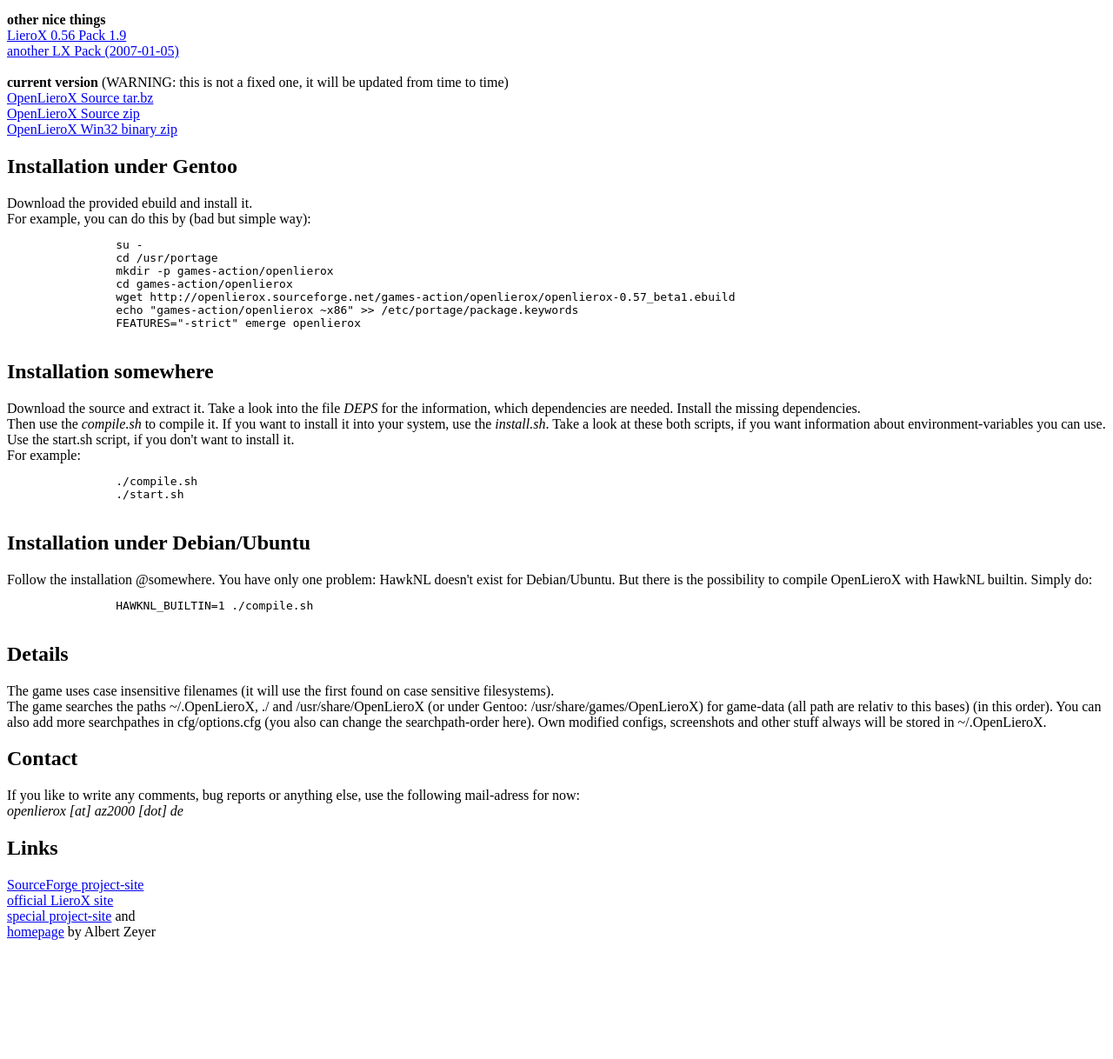
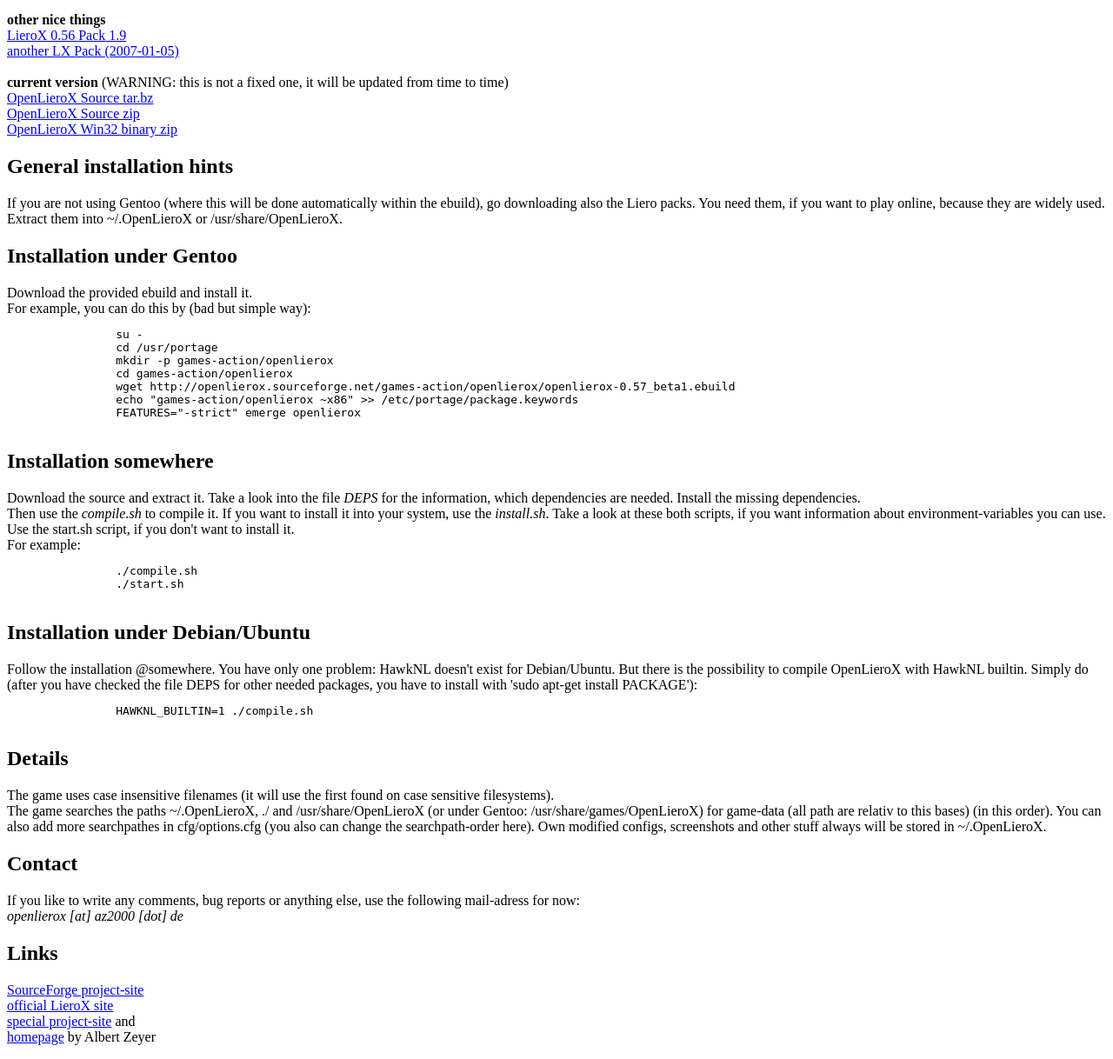
Before and after one commit to albertz/openlierox-distrib, a PHP site: page / in a window 1280 px wide. Shown: the part 1455-2673 px from the top of the page at 87% size. Before the commit the page ends 2536 px from the top, so only its background shows below. Run offline with PHP 8.4, Linux system fonts and the light colour scheme.

Commit message:
updated descriptions on website
git-svn-id: https://openlierox.svn.sourceforge.net/svnroot/openlierox@320 34602234-ff1f-0410-a465-ea8f3b77ab7f

```diff
--- a/web/index.php
+++ b/web/index.php
@@ -42,6 +42,12 @@
 	<a href="OpenLieroX_0.57_cur.win32.zip">OpenLieroX Win32 binary zip</a>
 </p>
 <p>
+	<h2>General installation hints</h2>
+	If you are not using Gentoo (where this will be done automatically
+	within the ebuild), go downloading also the Liero packs.
+	You need them, if you want to play online, because they are widely used.<br>
+	Extract them into ~/.OpenLieroX or /usr/share/OpenLieroX.
+<p>
 	<h2>Installation under Gentoo</h2>
 	Download the provided ebuild and install it.<br>
 	For example, you can do this by (bad but simple way):<br>
@@ -75,7 +81,9 @@
 	<h2>Installation under Debian/Ubuntu</h2>
 	Follow the installation @somewhere. You have only one problem:
 	HawkNL doesn't exist for Debian/Ubuntu. But there is the possibility
-	to compile OpenLieroX with HawkNL builtin. Simply do:
+	to compile OpenLieroX with HawkNL builtin. Simply do (after you have
+	checked the file DEPS for other needed packages, you have to install
+	with 'sudo apt-get install PACKAGE'):
 	<pre>
 		HAWKNL_BUILTIN=1 ./compile.sh
 	</pre>
```
